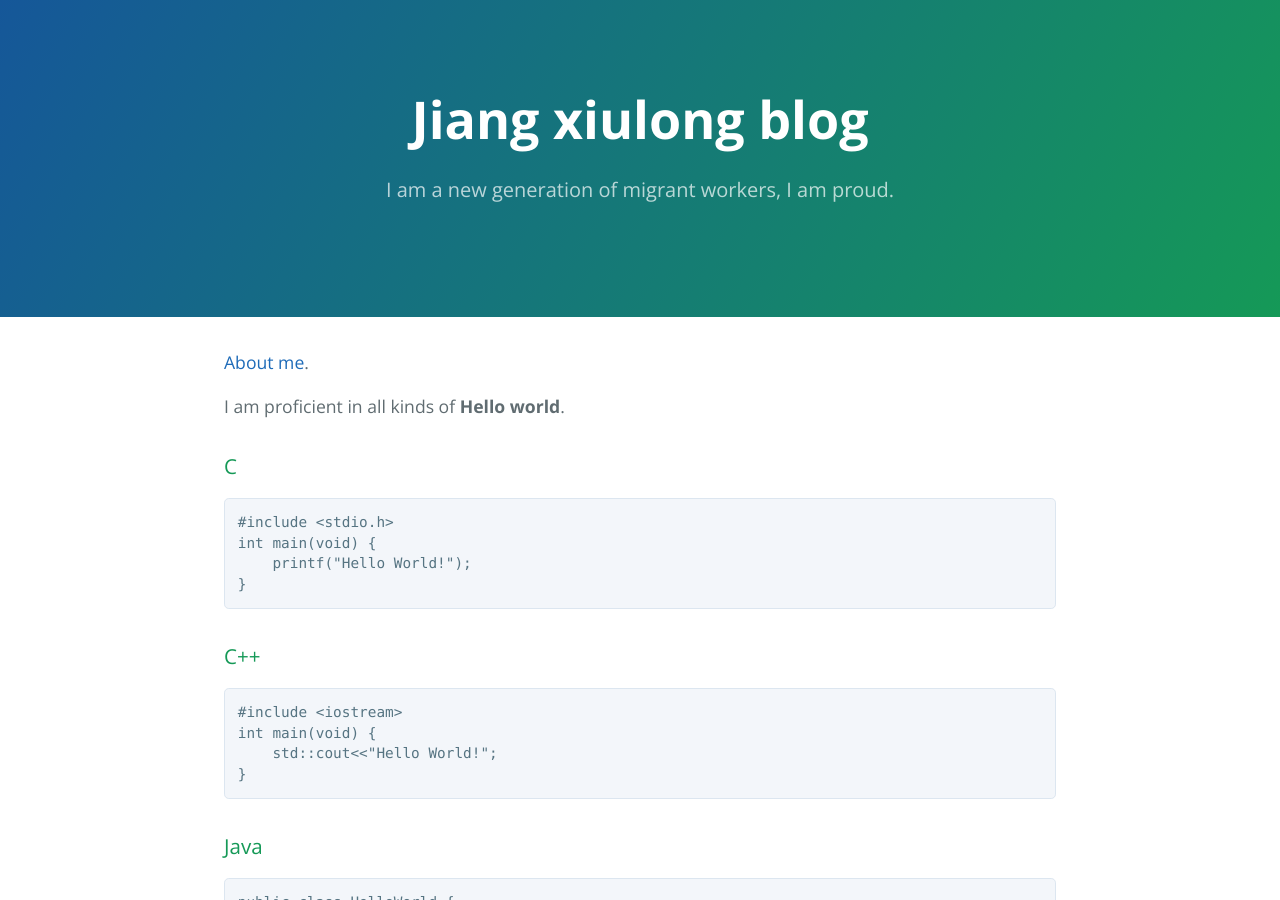
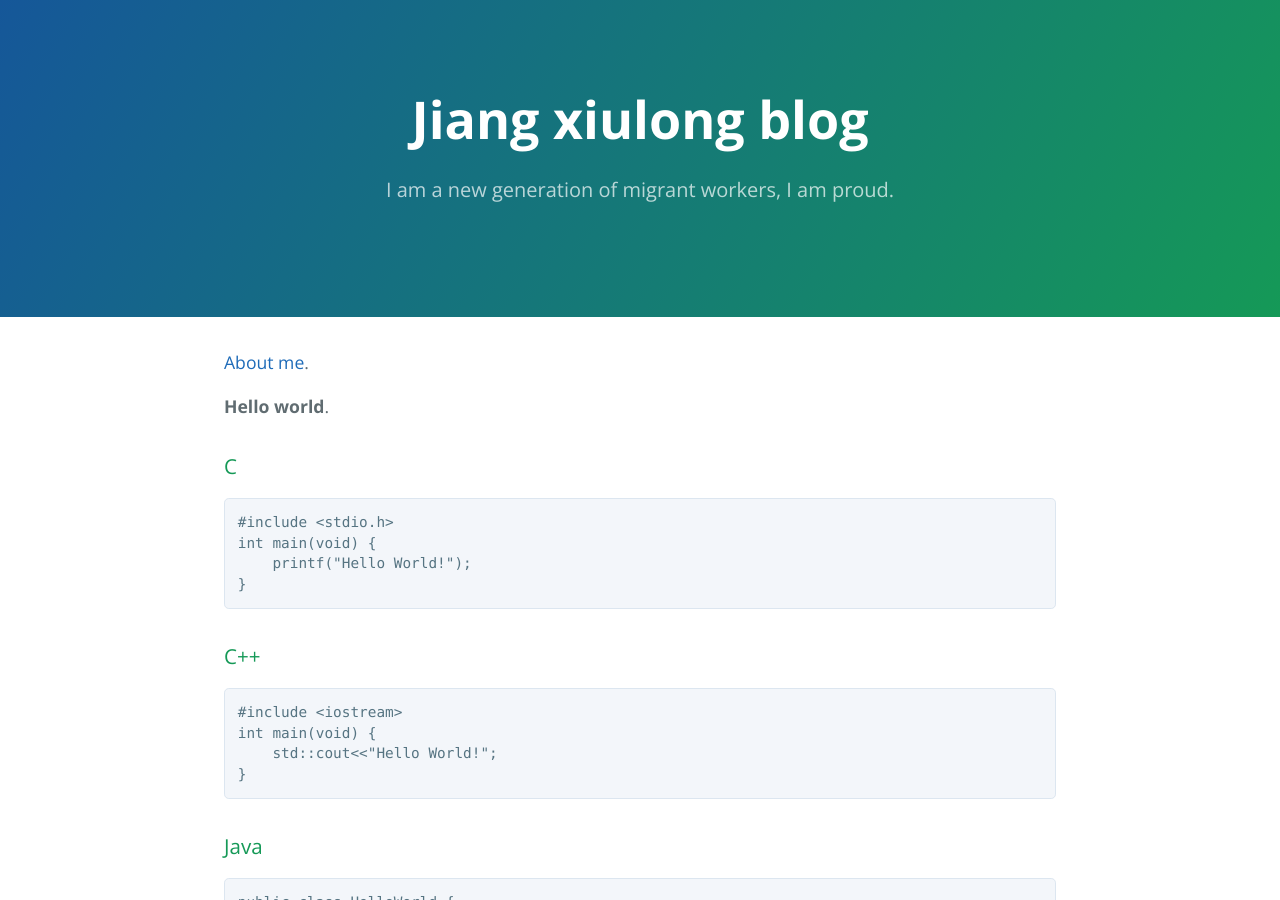
Before and after one commit to jiangxiulong/jiangxiulong.github.io, a Jekyll site: the page built from index.md, in a window 1280 px wide and 900 px high. Built offline with Jekyll 4.4.1, drawn with Linux system fonts in a browser that asks for light colours.

Commit message:
Update index.md

```diff
--- a/index.md
+++ b/index.md
@@ -4,7 +4,7 @@ layout: default
 
 [About me](./another-page.html).
 
-I am proficient in all kinds of **Hello world**.
+**Hello world**.
 
 ### C
 
```
